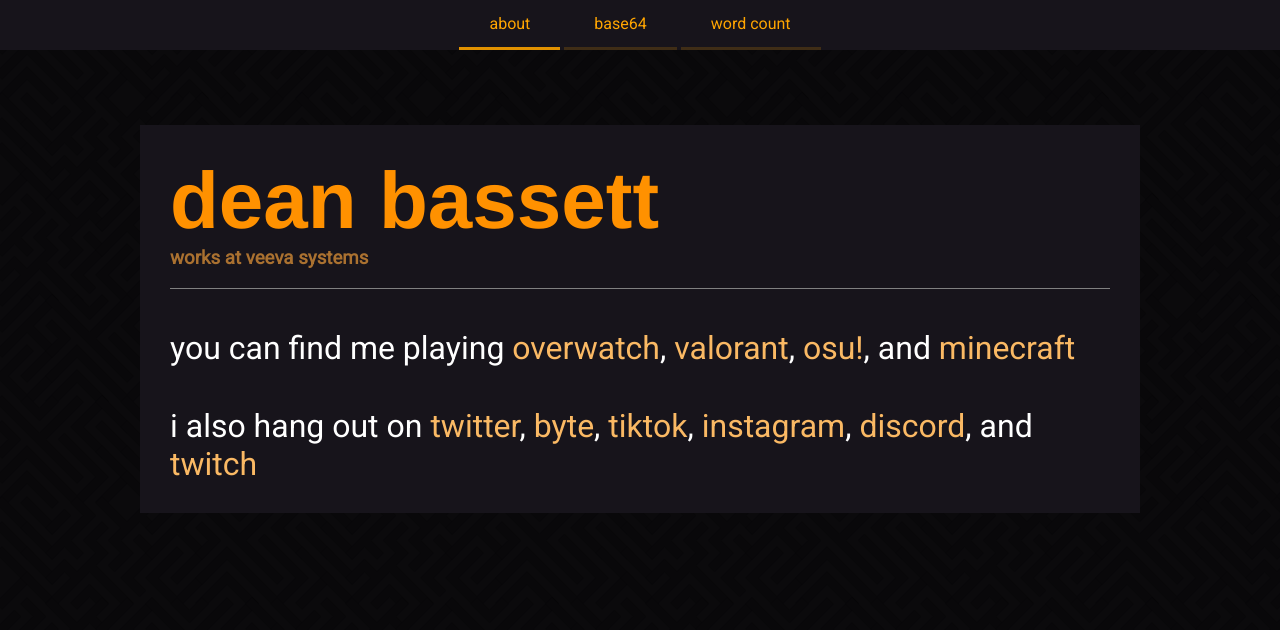
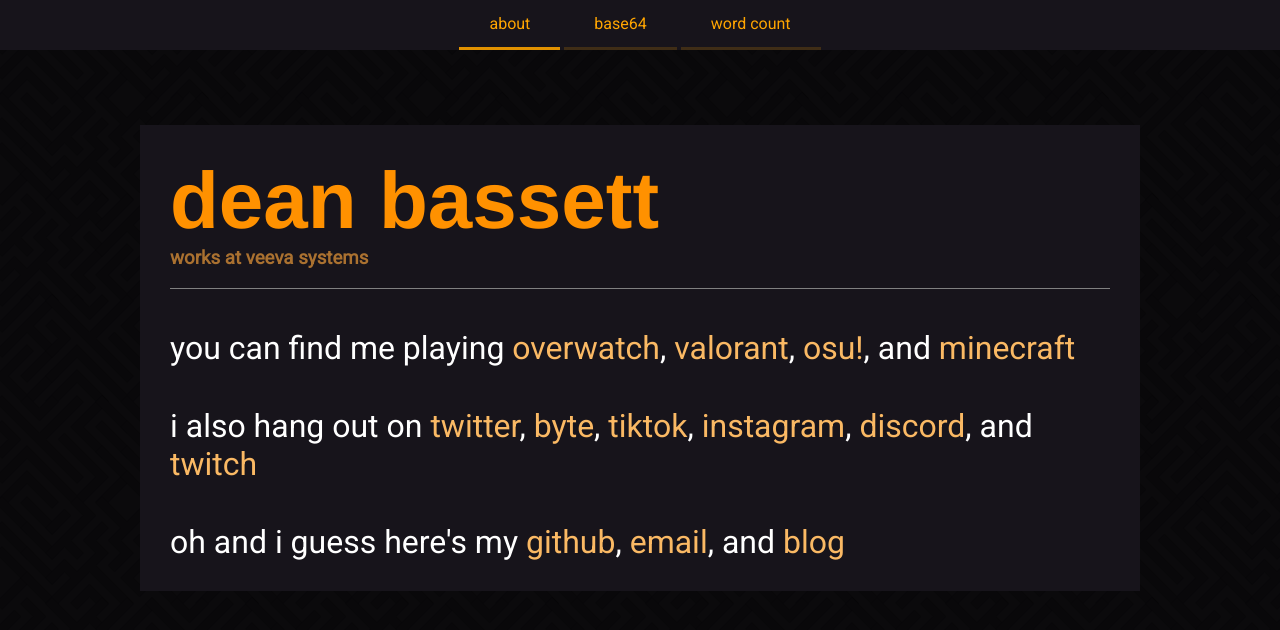
Before and after one commit to deanveloper/website-next, a Vue app: page / in a window 1280 px wide. Shown: the top 630 px of the page. Built offline with nearby package versions, Linux system fonts and the light colour scheme; a web font is replaced by a local one.

Commit message:
add a few more links

```diff
--- a/src/views/About.vue
+++ b/src/views/About.vue
@@ -30,6 +30,12 @@
 			<a class="social-link" target="_blank" href="https://instagram.com/deanveloper">instagram</a>,
 			<a class="social-link" target="_blank" href="https://discord.gg/a9p7Jpm">discord</a>, and
 			<a class="social-link" target="_blank" href="https://www.twitch.tv/deanveloper">twitch</a>
+		</section>
+		<section class="i-do other">
+			oh and i guess here's my
+			<a class="social-link" target="_blank" href="https://www.github.com/deanveloper">github</a>,
+			<a class="social-link" target="_blank" href="mailto:dean@dbassett.dev">email</a>, and
+			<a class="social-link" target="_blank" href="https://dev.to/dean">blog</a>
 		</section>
 	</div>
 </template>
```
